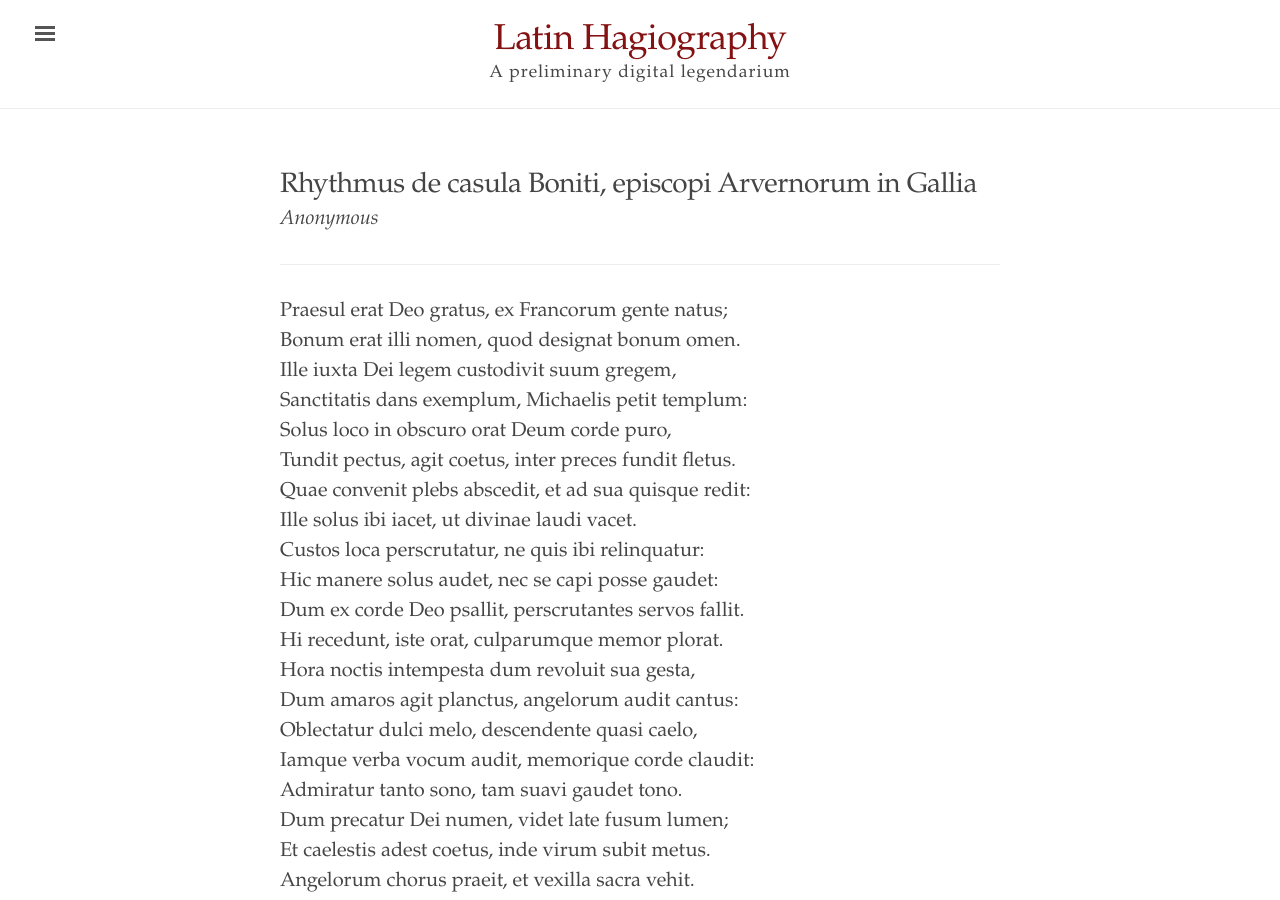
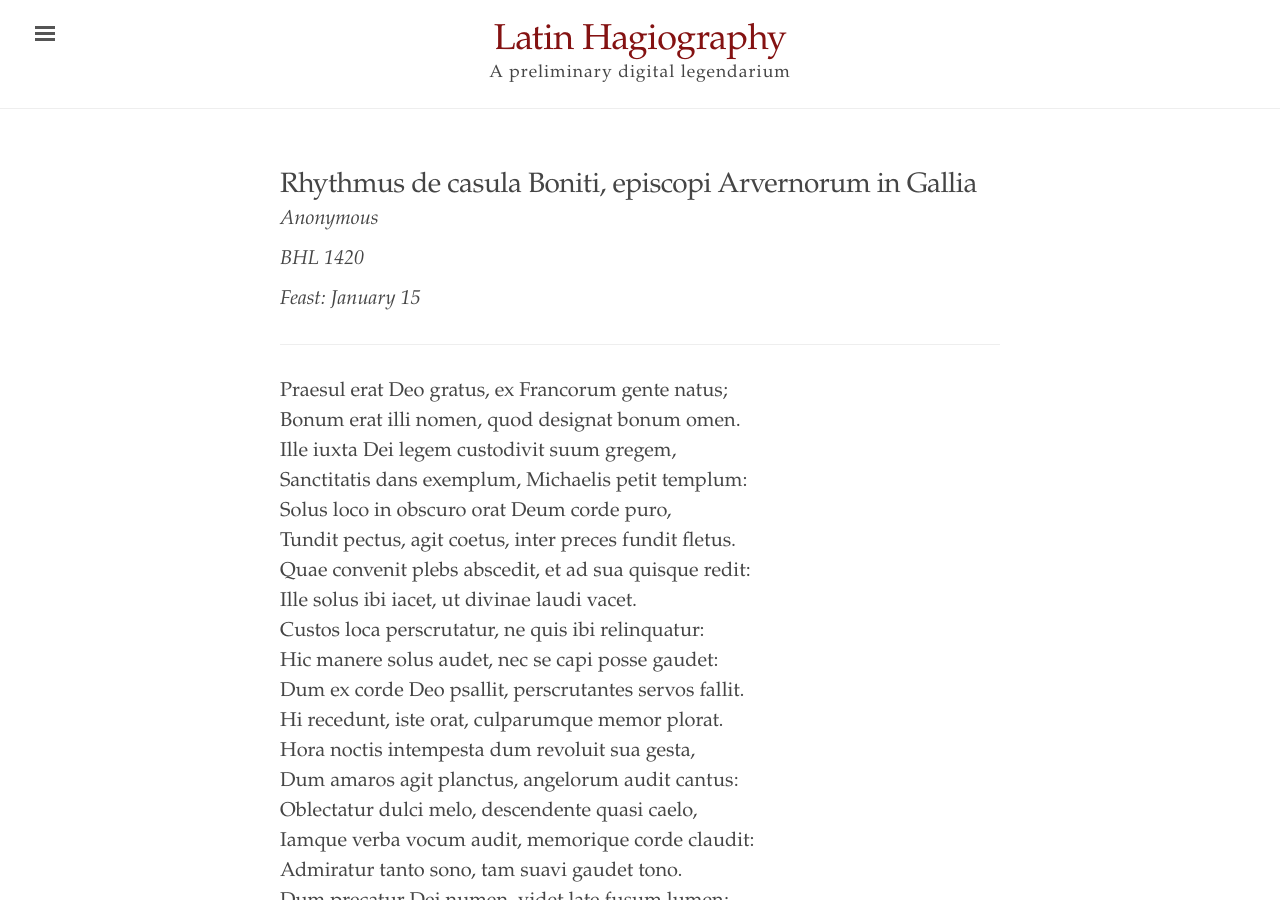
Before and after one commit to cjkoepke1/latin-hagiography, a Jekyll site: the page built from _texts/rhythmus-casula-boniti.md, in a window 1280 px wide and 900 px high. Built offline with Jekyll 4.4.1, drawn with Linux system fonts in a browser that asks for light colours.

Commit message:
added BHL and feast day to byline

```diff
--- a/_layouts/poem.html
+++ b/_layouts/poem.html
@@ -5,5 +5,7 @@ layout: default
 <article class="poem poetry">
   <h1 class="text-title">{{ page.title }}</h1>
   <p class="byline">{{ page.author }}</p>
+  <p class="byline">BHL {{ page.bhl }}</p>
+  <p class="byline">Feast: {{ page.feast }}</p>
   {{ content }}
 </article>
```
